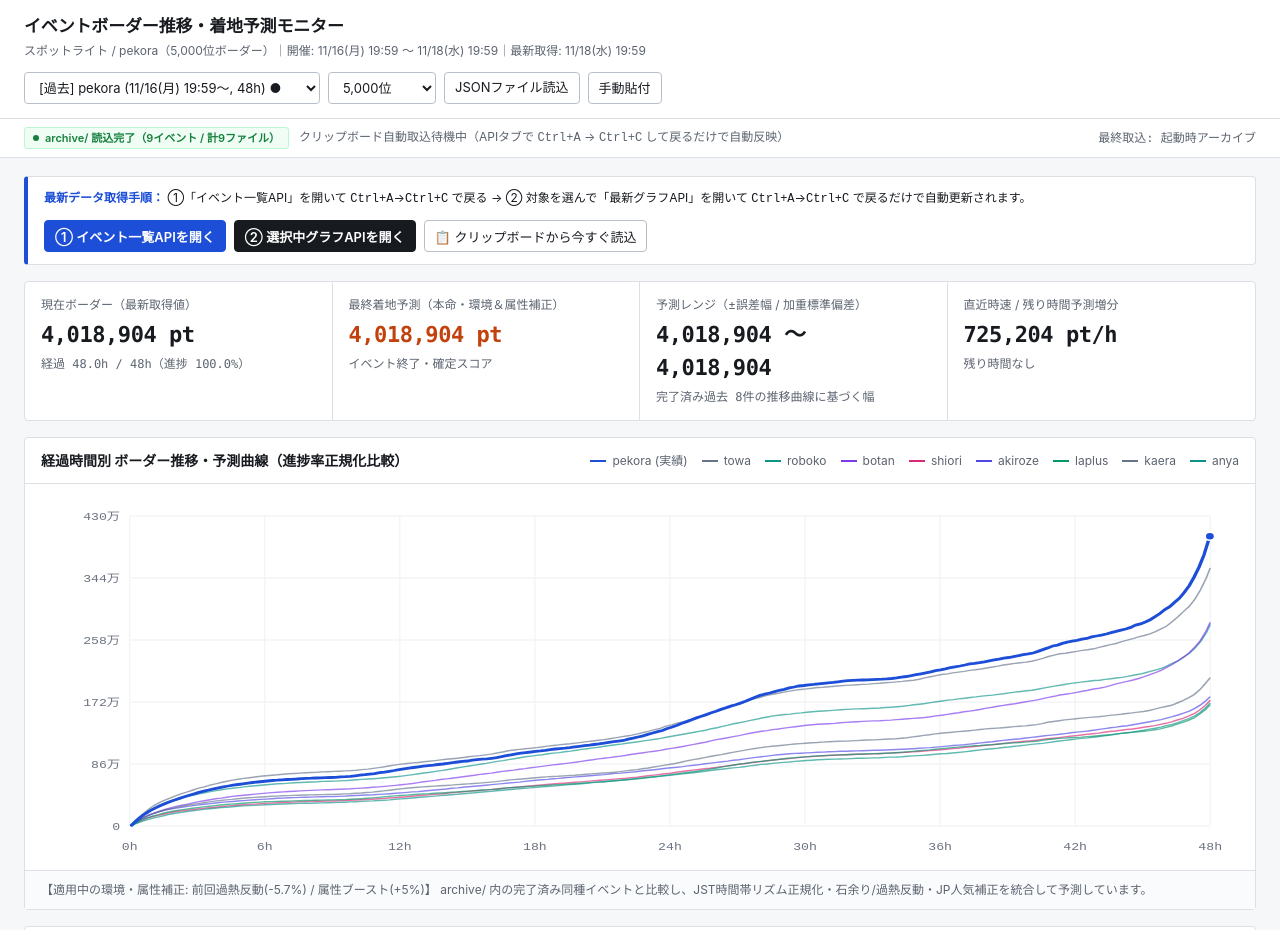
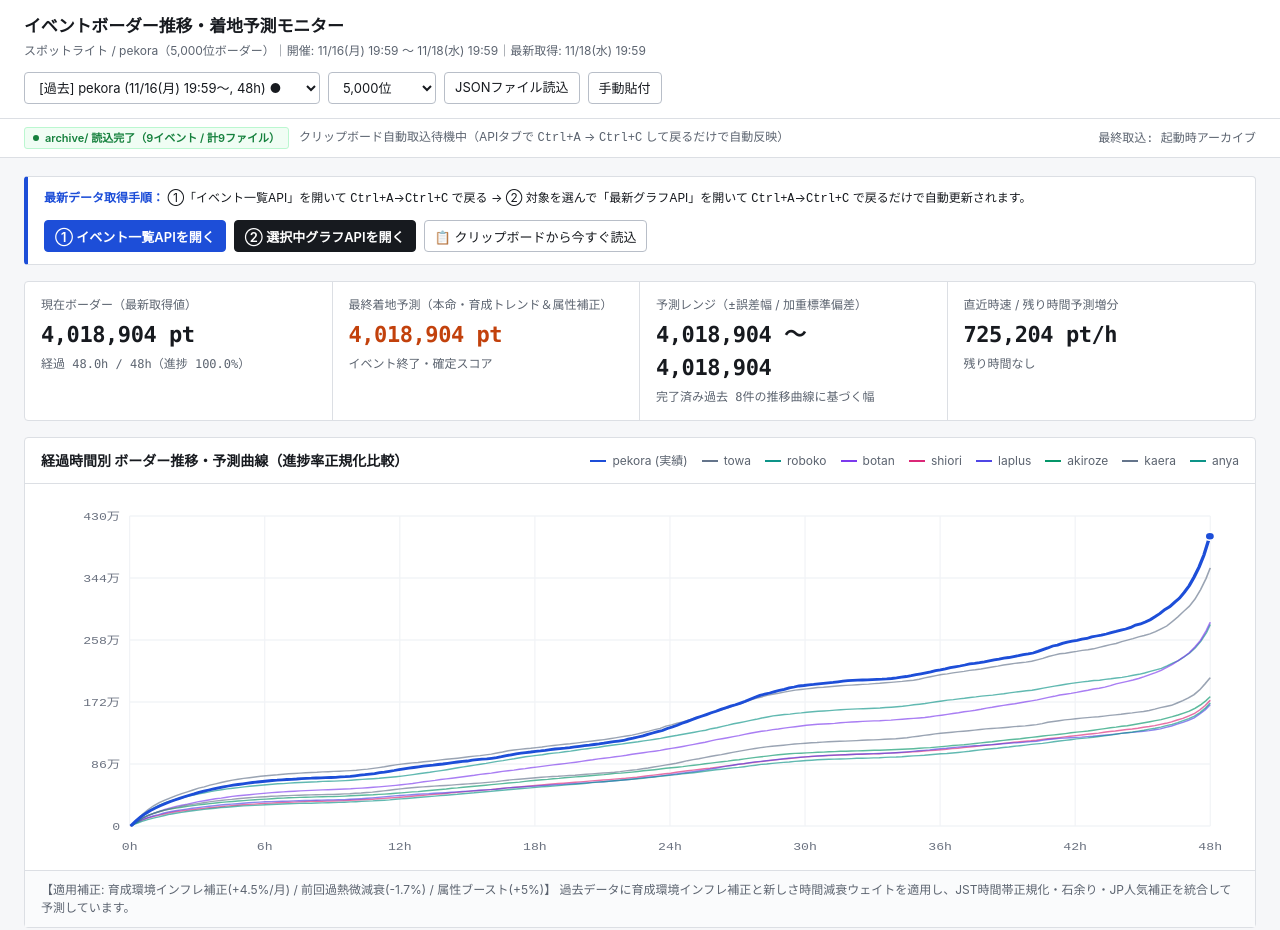
Before and after one commit to holodori-tools/event-borders, a plain HTML site: page index.html in a window 1280 px wide. Shown: the top 930 px of the page. Drawn offline with Linux system fonts and the light colour scheme; no server answers.

Commit message:
Update index.html

```diff
--- a/index.html
+++ b/index.html
@@ -545,7 +545,7 @@
         <div class="kpi-sub num" id="kpiCurrentSub">経過: - / 進捗: -</div>
       </div>
       <div class="kpi-cell">
-        <div class="kpi-label">最終着地予測（本命・環境＆属性補正）</div>
+        <div class="kpi-label">最終着地予測（本命・育成トレンド＆属性補正）</div>
         <div class="kpi-value forecast num" id="kpiForecast">-</div>
         <div class="kpi-sub num" id="kpiForecastSub">単純比例比: -</div>
       </div>
@@ -572,7 +572,7 @@
         <div class="tooltip" id="chartTooltip"></div>
       </div>
       <div class="note-box" id="modelDiagnosticsNote">
-        ※ <code>archive/</code> 内の完了済み同種イベントと比較し、JST時間帯リズム正規化・直前イベントの石余り/過熱反動・JP/人気メンバー補正・進捗率別ベイズ重みシフトを統合して終盤スパートを予測しています。
+        ※ <code>archive/</code> 内の完了済み同種イベントと比較し、育成インフレ経年トレンド補正・新しさ減衰ウェイト・JST時間帯正規化・石余り/過熱反動・JP人気補正を統合して予測しています。
       </div>
     </section>
 
@@ -645,7 +645,7 @@
 
       <div class="panel">
         <div class="panel-header">
-          <h2 class="panel-title">過去完了イベント 比較重み・終盤伸び率内訳</h2>
+          <h2 class="panel-title">過去完了イベント 比較重み・環境換算着地内訳</h2>
         </div>
         <div class="table-wrap">
           <table>
@@ -1061,7 +1061,7 @@
     }
 
     // =========================================================================
-    // 3. 高精度カスタム着地予測モデル（石余り/過熱反動 ＋ JP人気補正 ＋ JST時間帯正規化）
+    // 3. 高精度着地予測モデル（育成インフレ経年補正 ＋ 時間減衰ウェイト ＋ バランス型スパート補正）
     // =========================================================================
     function interpScoreAtTime(graph, targetT) {
       const st = graph.startTime;
@@ -1132,9 +1132,52 @@
         })
         .sort((a, b) => b.graph.endTime - a.graph.endTime);
 
-      // 1. 直前イベントからのリソース・石余り / 過熱反動係数
+      const diagTags = [];
+
+      // --- 1. キャラ育成・環境インフレ経年トレンド（月次成長率）の推定 ---
+      // 古いデータほどデッキ育成就労水準が低いため、時間経過に伴うスコア成長率を線形回帰で算出
+      let monthlyGrowthRate = 0.018; // デフォルト月+1.8%の緩やかな育成インフレ仮定
+      if (validRefs.length >= 3) {
+        const refPts = validRefs.map(r => {
+          const rDurH = (r.graph.endTime - r.graph.startTime) / 3600000;
+          const rFinal = r.graph.tier[r.graph.tier.length - 1][1];
+          // 時間あたり最終密度（開催時間差を正規化）
+          return {
+            tMonths: (r.graph.startTime - st) / (30 * 24 * 3600 * 1000),
+            val: rFinal / Math.max(1, rDurH)
+          };
+        });
+        const meanT = refPts.reduce((a, b) => a + b.tMonths, 0) / refPts.length;
+        const meanV = refPts.reduce((a, b) => a + b.val, 0) / refPts.length;
+        let num = 0, den = 0;
+        for (const p of refPts) {
+          num += (p.tMonths - meanT) * (p.val - meanV);
+          den += Math.pow(p.tMonths - meanT, 2);
+        }
+        if (den > 0.05 && meanV > 0) {
+          const rawSlopeRate = (num / den) / meanV;
+          // 異常値に引っ張られないよう 0% 〜 +4.5%/月 の範囲で安定化
+          monthlyGrowthRate = Math.max(0.0, Math.min(0.045, rawSlopeRate));
+        }
+      }
+      if (monthlyGrowthRate > 0.005) {
+        diagTags.push(`育成環境インフレ補正(+${(monthlyGrowthRate * 100).toFixed(1)}%/月)`);
+      }
+
+      // 各過去データを「現在の育成水準」へ換算した基準値を計算
+      const eraAdjustedRefs = validRefs.map(r => {
+        const monthsAgo = Math.max(0, (st - r.graph.startTime) / (30 * 24 * 3600 * 1000));
+        const eraScale = 1.0 + monthlyGrowthRate * monthsAgo;
+        return {
+          ...r,
+          monthsAgo,
+          eraScale,
+          adjFinal: r.graph.tier[r.graph.tier.length - 1][1] * eraScale
+        };
+      });
+
+      // --- 2. 直前イベントからのリソース・石余り / 過熱反動係数（下弛みしすぎないよう緩和調整） ---
       let resourceFactor = 1.0;
-      const diagTags = [];
 
       if (Array.isArray(state.events) && state.events.length > 0) {
         const priorEvents = state.events
@@ -1145,75 +1188,93 @@
           const prevEv = priorEvents[0];
           const prevName = prevEv.name || "";
           if (prevEv.isSongScore === true || prevName.includes("スコア")) {
-            resourceFactor *= 1.09;
-            diagTags.push("直前スコアチャレ（石余り上昇補正 +9%）");
+            resourceFactor *= 1.08;
+            diagTags.push("直前スコアチャレ（石余り上昇 +8%）");
           }
         }
       }
 
-      if (validRefs.length >= 2) {
-        const finals = validRefs.map(r => r.graph.tier[r.graph.tier.length - 1][1]);
-        const avgFinal = finals.reduce((a, b) => a + b, 0) / finals.length;
-        const prevSameCat = validRefs.find(r => r.graph.endTime <= st + 3600000);
-        if (prevSameCat && avgFinal > 0) {
-          const prevFinal = prevSameCat.graph.tier[prevSameCat.graph.tier.length - 1][1];
-          const prevHeatRatio = prevFinal / avgFinal;
-          const rebound = Math.max(0.84, Math.min(1.14, 1.0 - (prevHeatRatio - 1.0) * 0.25));
+      if (eraAdjustedRefs.length >= 2) {
+        const avgAdjFinal = eraAdjustedRefs.reduce((a, b) => a + b.adjFinal, 0) / eraAdjustedRefs.length;
+        const prevSameCat = eraAdjustedRefs.find(r => r.graph.endTime <= st + 3600000);
+        if (prevSameCat && avgAdjFinal > 0) {
+          const prevHeatRatio = prevSameCat.adjFinal / avgAdjFinal;
+          // 過熱反動はマイルドに（弾性係数 0.10）、下限も 0.94 に抑えて過小予測を防止
+          const rebound = Math.max(0.94, Math.min(1.08, 1.0 - (prevHeatRatio - 1.0) * 0.10));
           resourceFactor *= rebound;
-          if (prevHeatRatio > 1.12) {
-            diagTags.push(`前回過熱反動(${(rebound * 100 - 100).toFixed(1)}%)`);
+          if (prevHeatRatio > 1.15) {
+            diagTags.push(`前回過熱微減衰(${(rebound * 100 - 100).toFixed(1)}%)`);
           } else if (prevHeatRatio < 0.88) {
             diagTags.push(`前回低調反発(+${(rebound * 100 - 100).toFixed(1)}%)`);
           }
         }
       }
 
-      // 2. メンバー属性（JP/人気）＋ 初動熱量からのスパート補正
+      // --- 3. メンバー属性（JP/人気）＋ 実測熱量の上昇追従補正 ---
       const baseMemberBoost = targetItem.memberBoost || inferMemberBoost({}, targetItem.shortLabel);
       if (baseMemberBoost > 1.02) {
         diagTags.push(`属性ブースト(+${((baseMemberBoost - 1) * 100).toFixed(0)}%)`);
       }
 
       let observedHeatBoost = 1.0;
-      if (validRefs.length > 0) {
-        const avgHCur = validRefs.reduce((acc, r) => acc + (interpScoreAtProgress(r.graph, pCur) || 0), 0) / validRefs.length;
-        if (avgHCur > 0) {
-          const curHeat = currentScore / avgHCur;
-          observedHeatBoost = Math.max(0.92, Math.min(1.15, 1.0 + (curHeat - 1.0) * 0.14));
+      if (eraAdjustedRefs.length > 0) {
+        const avgEraHCur = eraAdjustedRefs.reduce(
+          (acc, r) => acc + ((interpScoreAtProgress(r.graph, pCur) || 0) * r.eraScale),
+          0
+        ) / eraAdjustedRefs.length;
+
+        if (avgEraHCur > 0) {
+          const curHeat = currentScore / avgEraHCur;
+          // 現在スコアが時代補正後の平均より高い場合、終盤スパートも上振れ追従させる
+          if (curHeat > 1.0) {
+            observedHeatBoost = Math.min(1.16, 1.0 + (curHeat - 1.0) * 0.22);
+            // 現在すでに勢いがある場合は、過去の過熱反動ブレーキを解除する
+            if (resourceFactor < 1.0) {
+              resourceFactor = 1.0 + (resourceFactor - 1.0) * 0.3;
+            }
+          } else {
+            observedHeatBoost = Math.max(0.95, 1.0 + (curHeat - 1.0) * 0.10);
+          }
         }
       }
       const combinedHeatFactor = baseMemberBoost * observedHeatBoost;
 
-      // 進捗率に応じた動的重み（序盤は水準重視、終盤は実測時速重視）
-      const wPaceWeight = Math.min(0.75, Math.max(0.20, Math.pow(pCur, 1.3)));
+      // 進捗率に応じた動的重み（中盤以降は実測ペースの比重を高く保ち、実際の伸びに素直に追従させる）
+      const wPaceWeight = Math.min(0.82, Math.max(0.25, Math.pow(pCur, 1.15)));
       const wLevelWeight = 1.0 - wPaceWeight;
 
       const targetEndHour = new Date(et + 9 * 3600 * 1000).getUTCHours();
       const targetStartDay = new Date(st + 9 * 3600 * 1000).getUTCDay();
 
       const curActivity = getJstHourActivityFactor(lastT);
-      const normalizedCurPace = (0.65 * recentPace + 0.35 * midPace) / Math.max(0.2, curActivity);
+      const normalizedCurPace = (0.68 * recentPace + 0.32 * midPace) / Math.max(0.2, curActivity);
 
       const refModels = [];
-      for (const { item, graph } of validRefs) {
+      for (const rObj of eraAdjustedRefs) {
+        const { item, graph, monthsAgo, eraScale } = rObj;
         const gDur = graph.endTime - graph.startTime;
-        const hCur = interpScoreAtProgress(graph, pCur);
-        const hFinal = graph.tier[graph.tier.length - 1][1];
-        if (!hCur || hCur <= 0 || hFinal <= hCur) continue;
+        const rawHCur = interpScoreAtProgress(graph, pCur);
+        const rawHFinal = graph.tier[graph.tier.length - 1][1];
+        if (!rawHCur || rawHCur <= 0 || rawHFinal <= rawHCur) continue;
+
+        // 時代インフレ補正を掛けた同進捗時点スコア・最終値
+        const hCur = rawHCur * eraScale;
+        const hFinal = rawHFinal * eraScale;
 
         const rNow = currentScore / hCur;
 
         const hTargetT = graph.startTime + pCur * gDur;
-        const hRecentPrev = interpScoreAtTime(graph, Math.max(graph.startTime, hTargetT - recentWindowMs));
+        const hRecentPrev = interpScoreAtTime(graph, Math.max(graph.startTime, hTargetT - recentWindowMs)) * eraScale;
         const hRecentPace = ((hCur - hRecentPrev) / recentWindowMs) * 3600000;
         const hActivity = getJstHourActivityFactor(hTargetT);
         const hNormPace = hRecentPace / Math.max(0.2, hActivity);
         const rPace = hNormPace > 0 ? normalizedCurPace / hNormPace : rNow;
 
         const refMemberBoost = item.memberBoost || inferMemberBoost({}, item.shortLabel);
-        const relativeMemberRatio = combinedHeatFactor / Math.max(0.85, refMemberBoost);
-
-        const remainingDamp = 1.0 - pCur * 0.55;
+        const relativeMemberRatio = combinedHeatFactor / Math.max(0.88, refMemberBoost);
+
+        // 外部補正の適用（下弛みしすぎないよう終盤でも必要なスパート係数を維持）
+        const remainingDamp = 1.0 - pCur * 0.35;
         const totalExternalAdj = 1.0 + ((resourceFactor * relativeMemberRatio) - 1.0) * remainingDamp;
 
         const baseMultiplier = wLevelWeight * rNow + wPaceWeight * rPace;
@@ -1221,23 +1282,30 @@
 
         const impliedFinal = isFinished ? currentScore : currentScore + (hFinal - hCur) * multiplier;
 
-        let weight = 1.0;
+        // --- 4. 類似度 ＋ 新しさ（Time-Decay）重み付け ---
+        // 古いデータも使うが、直近イベントほど重みを高くする（半減期 約3.5ヶ月）
+        const recencyWeight = Math.exp(-monthsAgo / 5.0);
+
+        let simWeight = 1.0;
         const refEndHour = new Date(graph.endTime + 9 * 3600 * 1000).getUTCHours();
         const refStartDay = new Date(graph.startTime + 9 * 3600 * 1000).getUTCDay();
-        if (Math.abs(item.durationH - targetItem.durationH) < 2) weight += 0.7;
-        if (refEndHour === targetEndHour) weight += 0.7;
-        if (refStartDay === targetStartDay) weight += 1.2;
-        if (item.eventId && item.eventId === targetItem.eventId) weight += 0.8;
-        if (Math.abs(refMemberBoost - baseMemberBoost) < 0.03) weight += 0.9;
+        if (Math.abs(item.durationH - targetItem.durationH) < 2) simWeight += 0.7;
+        if (refEndHour === targetEndHour) simWeight += 0.7;
+        if (refStartDay === targetStartDay) simWeight += 1.2;
+        if (item.eventId && item.eventId === targetItem.eventId) simWeight += 0.8;
+        if (Math.abs(refMemberBoost - baseMemberBoost) < 0.03) simWeight += 0.9;
 
         const scaleSim = Math.min(rNow, 1 / Math.max(1e-4, rNow));
-        weight *= (0.45 + 0.55 * scaleSim);
+        const weight = simWeight * recencyWeight * (0.50 + 0.50 * scaleSim);
 
         refModels.push({
           item,
           graph,
-          hCur,
-          hFinal,
+          eraScale,
+          hCur: rawHCur,
+          hFinal: rawHFinal,
+          adjHCur: hCur,
+          adjHFinal: hFinal,
           surgeRatio: hFinal / hCur,
           multiplier,
           impliedFinal,
@@ -1272,8 +1340,8 @@
           }
           let wSum = 0;
           for (const m of refModels) {
-            const hAtP = interpScoreAtProgress(m.graph, p);
-            const predAtP = currentScore + (hAtP - m.hCur) * m.multiplier;
+            const adjHAtP = interpScoreAtProgress(m.graph, p) * m.eraScale;
+            const predAtP = currentScore + (adjHAtP - m.adjHCur) * m.multiplier;
             wSum += predAtP * m.weight;
           }
           const cVal = wSum / totalW;
@@ -1288,8 +1356,8 @@
           });
         }
       } else if (!isFinished) {
-        centralFinal = naiveLinear * 1.18 * resourceFactor * baseMemberBoost;
-        minFinal = centralFinal * 0.90;
+        centralFinal = naiveLinear * 1.22 * resourceFactor * baseMemberBoost;
+        minFinal = centralFinal * 0.92;
         maxFinal = centralFinal * 1.12;
         forecastSeries.push({ p: pCur, elapsedH: (pCur * dur) / 3600000, central: currentScore, min: currentScore, max: currentScore });
         forecastSeries.push({ p: 1, elapsedH: dur / 3600000, central: centralFinal, min: minFinal, max: maxFinal });
@@ -1372,8 +1440,8 @@
         : `残り${remH.toFixed(1)}h 予測増分: +${formatNumber(remGain)} pt`;
 
       const noteEl = document.getElementById("modelDiagnosticsNote");
-      const activeTagsStr = diagTags.length > 0 ? `【適用中の環境・属性補正: ${diagTags.join(" / ")}】` : "【適用中の環境・属性補正: 標準】";
-      noteEl.textContent = `${activeTagsStr} archive/ 内の完了済み同種イベントと比較し、JST時間帯リズム正規化・石余り/過熱反動・JP人気補正を統合して予測しています。`;
+      const activeTagsStr = diagTags.length > 0 ? `【適用補正: ${diagTags.join(" / ")}】` : "【適用補正: 標準】";
+      noteEl.textContent = `${activeTagsStr} 過去データに育成環境インフレ補正と新しさ時間減衰ウェイトを適用し、JST時間帯正規化・石余り・JP人気補正を統合して予測しています。`;
 
       renderChart(pred);
       renderMilestoneTable(pred);
@@ -1616,9 +1684,10 @@
         return;
       }
       for (const m of pred.refModels) {
+        const eraNote = m.eraScale > 1.005 ? ` <span style="font-size:11px;color:var(--text-muted);">(×${m.eraScale.toFixed(2)})</span>` : "";
         const tr = document.createElement("tr");
         tr.innerHTML = `
-          <td>${m.item.shortLabel}</td>
+          <td>${m.item.shortLabel}${eraNote}</td>
           <td class="num">${formatScheduleSpan(m.item.startTime, m.item.endTime)}</td>
           <td class="num">${formatNumber(m.hCur)}</td>
           <td class="num">${formatNumber(m.hFinal)}</td>
@@ -1630,7 +1699,7 @@
     }
 
     // =========================================================================
-    // 4. 順位ティア別テーマ画像カード生成（~T1000:虹色, T5000:紫輝く, T10000:プラチナ, T50000:ゴールド, T100000:シルバー, それ以下:ブロンズ）
+    // 4. 順位ティア別テーマ画像カード生成
     // =========================================================================
     function getTierTheme(rank) {
       const override = document.getElementById("themeOverrideSelect")?.value || "auto";
```
